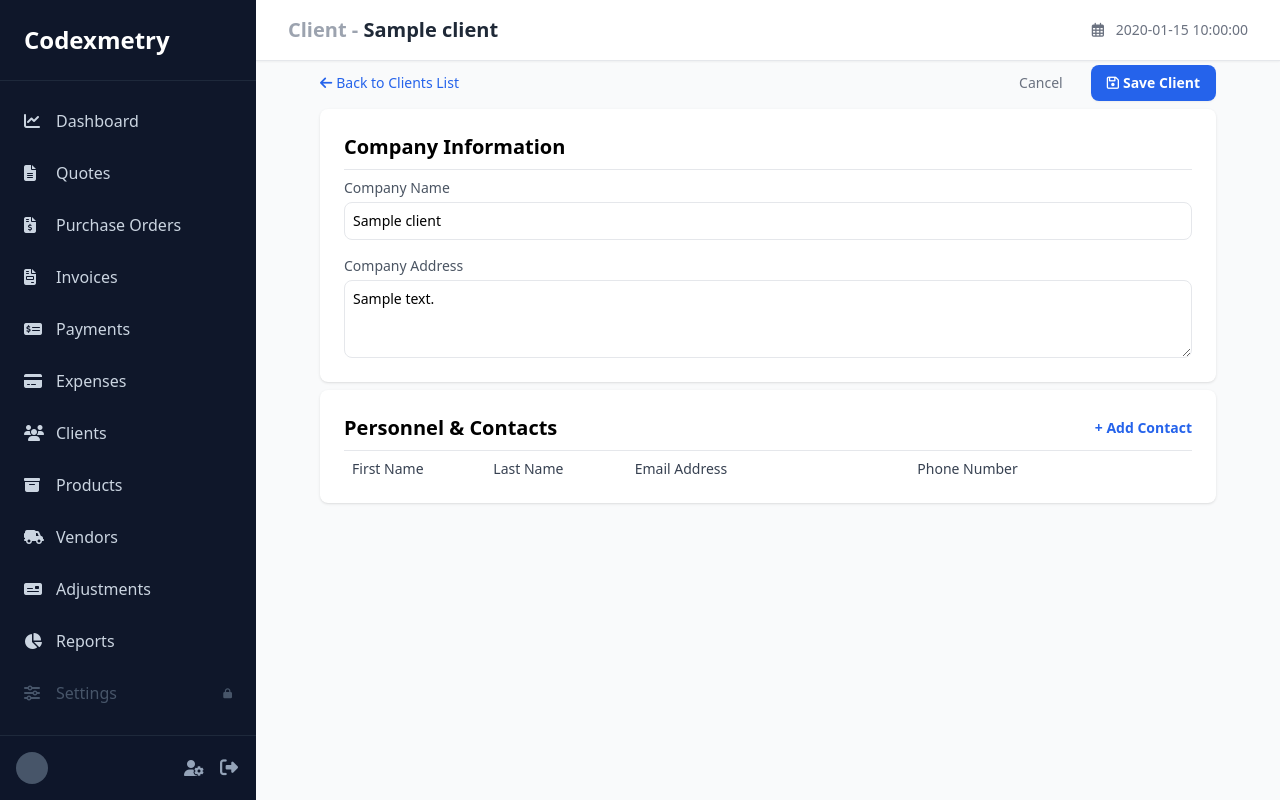
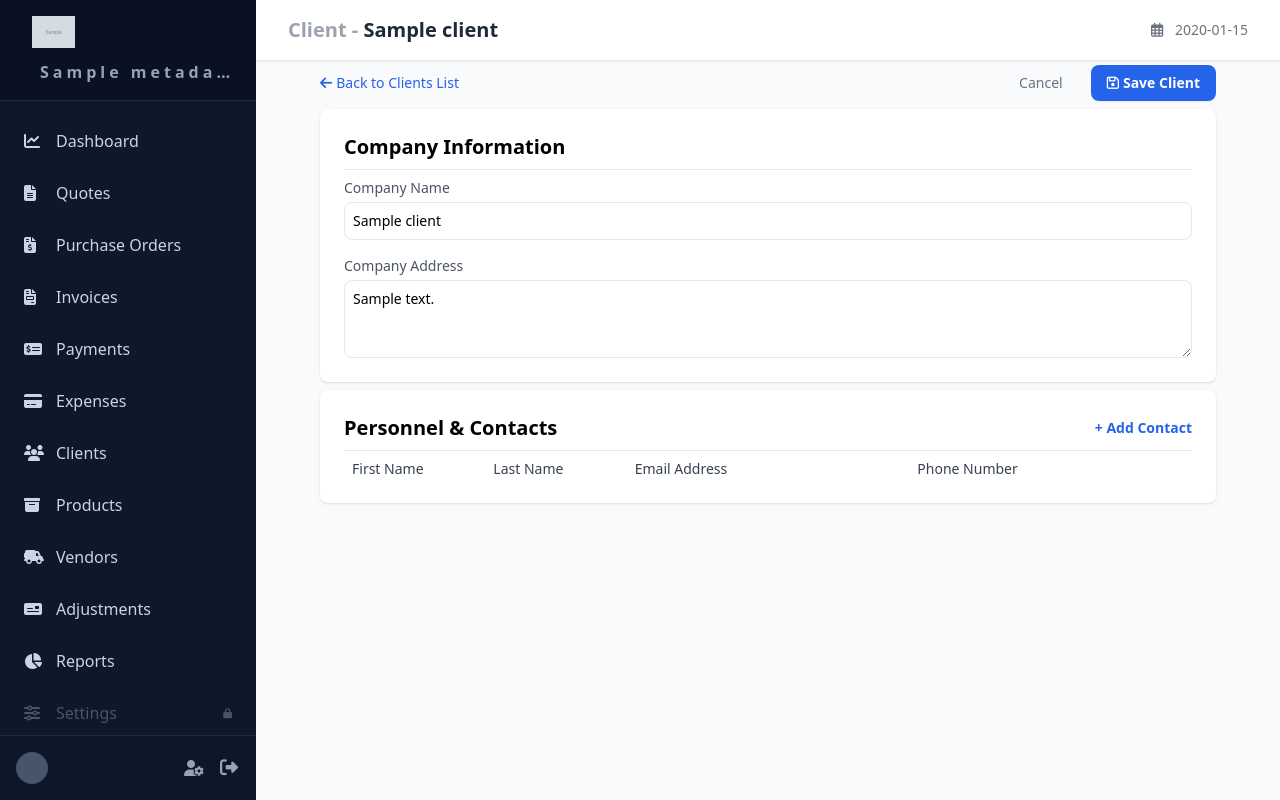
Before and after one commit to jhjang101/codexmetry, a Python web app: template app/templates/clients/form.html in a window 1280 px wide. Run offline with Jinja, Linux system fonts and the light colour scheme; the template is opened without the code that fills it: most values are stand-ins (such as "Sample title", 1, 10 or a date in 2020); grey boxes marked "Sample" are stand-in pictures; some libraries are stand-ins or nearby versions.

Commit message:
FEAT: Add logo images

```diff
--- a/app/templates/layout.html
+++ b/app/templates/layout.html
@@ -23,9 +23,30 @@
 
     <!-- Left Navigation Panel -->
     <aside class="w-64 bg-slate-900 text-white flex flex-col">
-        <div class="p-6 text-2xl font-bold border-b border-slate-800 flex items-center gap-3">
-            <a href="/">Codexmetry</a>
-        </div>
+        <div class="pl-8 p-4 border-b border-slate-800 bg-slate-950/30">
+        <a href="{{ url_for('dashboard.index') }}" class="flex flex-col items-center gap-3 group">
+            <!-- 1. The Logo Slot -->
+            <div class="w-full flex">
+                {% if metadata and metadata.company_logo %}
+                    <img src="{{ url_for('static', filename='uploads/logos/' + metadata.company_logo) }}"
+                         class="max-h-8 w-auto object-contain transition-transform group-hover:scale-105"
+                         alt="Logo">
+                {% else %}
+                    <!-- Ensure you save your provided image to app/static/images/logo_default.png -->
+                    <img src="{{ url_for('static', filename='images/logo_default.svg') }}"
+                         class="max-h-10 w-auto object-contain transition-transform group-hover:scale-105"
+                         alt="Codexmetry">
+                {% endif %}
+            </div>
+
+            <!-- 2. The Name Slot -->
+            <div class="overflow-hidden w-full">
+                <p class="text-md font-bold tracking-[0.25em] text-slate-400 group-hover:text-white transition-colors truncate px-2">
+                    {{ metadata.company_name if (metadata and metadata.company_name) else "Codexmetry" }}
+                </p>
+            </div>
+        </a>
+    </div>
 
         <nav class="flex-1 overflow-y-auto py-4">
             <ul class="space-y-1">
@@ -111,7 +132,7 @@
             <h1 class="text-xl font-semibold text-gray-800">{% block header %}{% endblock %}</h1>
             <div class="text-sm text-gray-500">
                 <i class="fa-regular fa-calendar-days mr-2"></i>
-                {{ now.strftime('%Y-%m-%d %-H:%M:%S') }}
+                {{ now.strftime('%Y-%m-%d') }}
             </div>
         </header>
 
--- a/run.py
+++ b/run.py
@@ -14,7 +14,7 @@ if __name__ == '__main__':
         if not db.session.get(SettingsMetadata, 1):
             seed = SettingsMetadata()
             seed.id = 1
-            seed.company_name = "Codexmetry Corp"
+            seed.company_name = "CODEXMETRY"
             db.session.add(seed)
             db.session.commit()
             print("Database initialized: Tables created and Settings seeded successfully.")
```
Also changed, not shown: app/static/images/logo_default.svg (added), logo/Logo1.png (added), logo/Logo1.svg (added), logo/Logo2.png (added), logo/Logo2.svg (added), logo/Logo3.png (added), logo/Logo3.svg (added).
